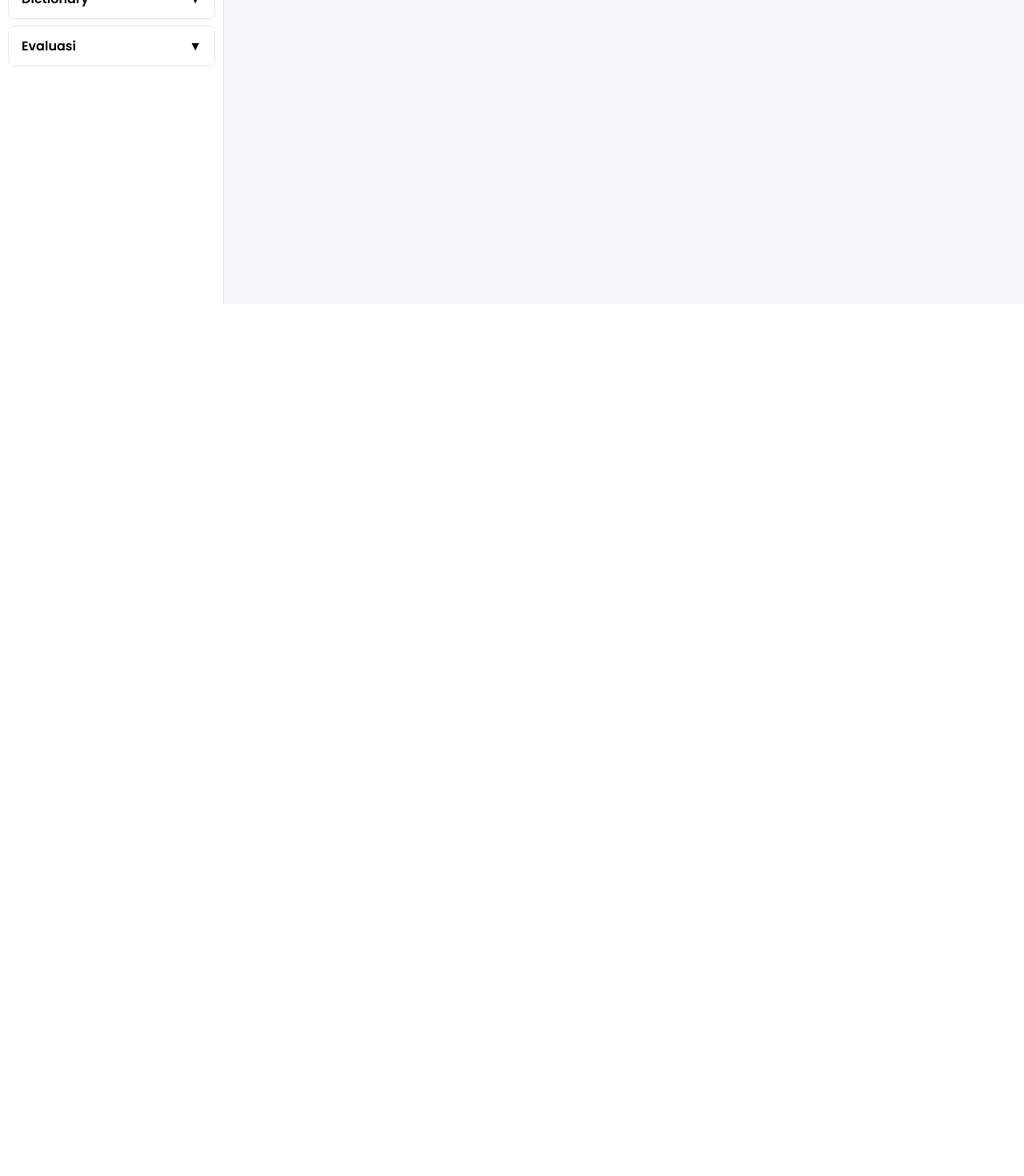
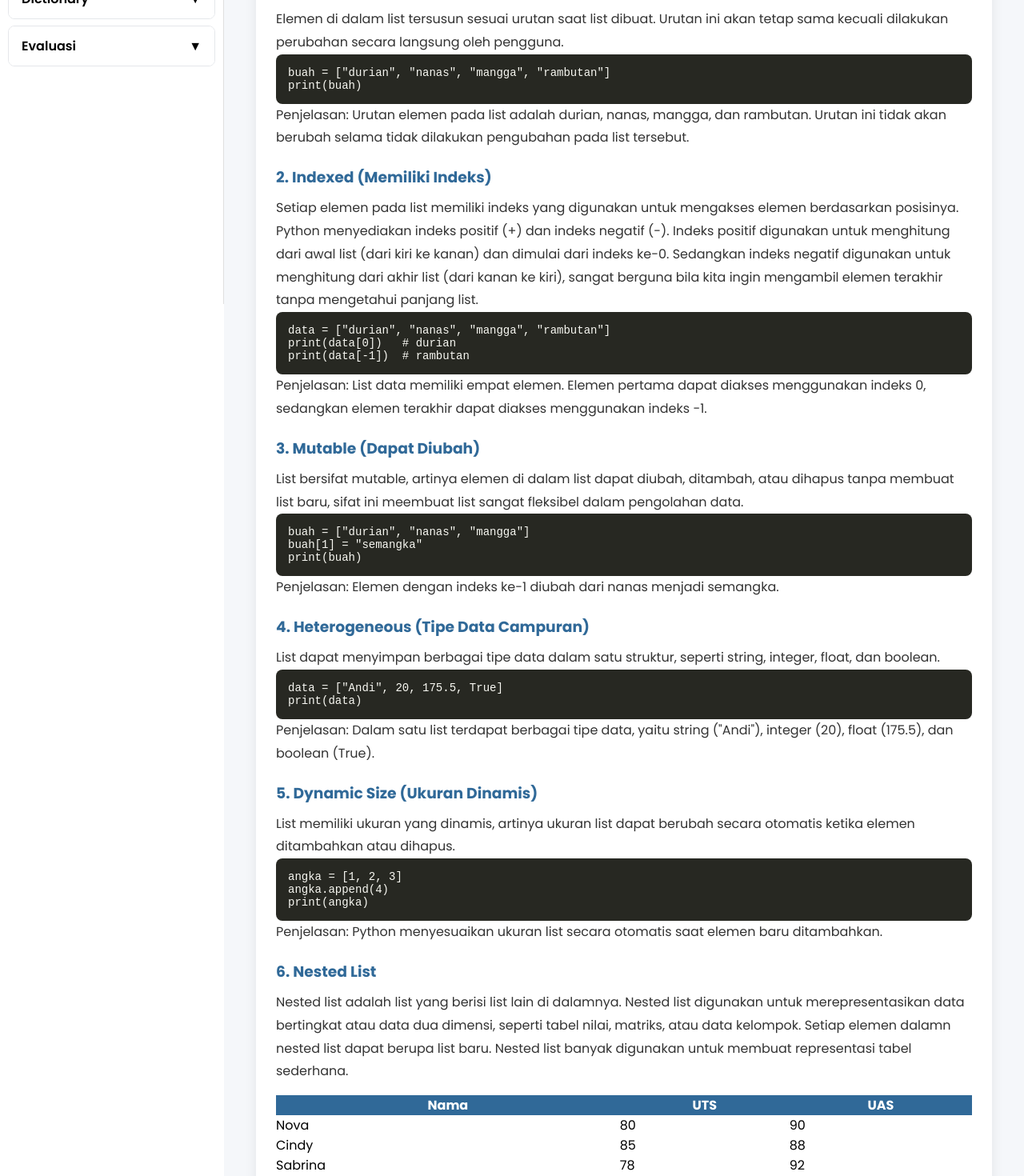
Before and after one commit to Halooci/Lidict, a React (Vite) app: page /List/Rangkuman in a window 1280 px wide. Shown: the part 420-1890 px from the top of the page at 80% size. Before the commit the page ends 800 px from the top, so only its background shows below. Built offline with nearby package versions, Linux system fonts and the light colour scheme.

Commit message:
update rangkuman list

```diff
--- a/src/pages/materi/List/Rangkuman.jsx
+++ b/src/pages/materi/List/Rangkuman.jsx
@@ -18,6 +18,188 @@ export default function Rangkuman() {
           <h1 style={styles.headerTitle}>RANGKUMAN MATERI LIST</h1>
         </div>
 
+        {/* MATERI */}
+            <section style={styles.section}>
+              <div style={styles.card}>
+
+                <p style={styles.text}>
+                  List adalah salah satu struktur data linier di Python yang
+                  digunakan untuk menyimpan sekumpulan elemen dalam satu variabel.
+                  Dikatakan linier karena elemen-elemen di dalamnya disusun secara
+                  berurutan dan dapat diakses menggunakan indeks. Python mengimplementasikan
+                  list sebagai array dinamis. Dalam Python, list ditulis menggunakan tanda
+                  kurung siku [ ], dan setiap elemen dipisahkan dengan tanda koma. List memiliki
+                  beberapa karakteristik sebagai berikut.
+                </p>
+
+
+
+                {/* 1. ORDERED */}
+                <h3 style={styles.subTitle}>1. Ordered (Terurut)</h3>
+                <p style={styles.text}>
+                  Elemen di dalam list tersusun sesuai urutan saat list dibuat.
+                  Urutan ini akan tetap sama kecuali dilakukan perubahan secara
+                  langsung oleh pengguna.
+                </p>
+
+                <pre style={styles.code}>
+{`buah = ["durian", "nanas", "mangga", "rambutan"]
+print(buah)`}
+                </pre>
+
+                <p style={styles.text}>
+                  Penjelasan: Urutan elemen pada list adalah durian, nanas,
+                  mangga, dan rambutan. Urutan ini tidak akan berubah selama
+                  tidak dilakukan pengubahan pada list tersebut.
+                </p>
+
+                {/* 2. INDEXED */}
+                <h3 style={styles.subTitle}>2. Indexed (Memiliki Indeks)</h3>
+                <p style={styles.text}>
+                  Setiap elemen pada list memiliki indeks yang digunakan untuk
+                  mengakses elemen berdasarkan posisinya. Python menyediakan
+                  indeks positif (+) dan indeks negatif (-). Indeks positif
+                  digunakan untuk menghitung dari awal list (dari kiri ke kanan)
+                  dan dimulai dari indeks ke-0. Sedangkan indeks negatif digunakan
+                  untuk menghitung dari akhir list (dari kanan ke kiri), sangat berguna
+                  bila kita ingin mengambil elemen terakhir tanpa mengetahui panjang list.
+                </p>
+
+                <pre style={styles.code}>
+{`data = ["durian", "nanas", "mangga", "rambutan"]
+print(data[0])   # durian
+print(data[-1])  # rambutan`}
+                </pre>
+
+                <p style={styles.text}>
+                  Penjelasan: List data memiliki empat elemen. Elemen pertama
+                  dapat diakses menggunakan indeks 0, sedangkan elemen terakhir
+                  dapat diakses menggunakan indeks -1.
+                </p>
+
+                {/* 3. MUTABLE */}
+                <h3 style={styles.subTitle}>3. Mutable (Dapat Diubah)</h3>
+                <p style={styles.text}>
+                  List bersifat mutable, artinya elemen di dalam list dapat
+                  diubah, ditambah, atau dihapus tanpa membuat list baru,
+                  sifat ini meembuat list sangat fleksibel dalam pengolahan data.
+                </p>
+
+                <pre style={styles.code}>
+{`buah = ["durian", "nanas", "mangga"]
+buah[1] = "semangka"
+print(buah)`}
+                </pre>
+
+                <p style={styles.text}>
+                  Penjelasan: Elemen dengan indeks ke-1 diubah dari nanas
+                  menjadi semangka.
+                </p>
+
+                {/* 4. HETEROGENEOUS */}
+                <h3 style={styles.subTitle}>
+                  4. Heterogeneous (Tipe Data Campuran)
+                </h3>
+
+                <p style={styles.text}>
+                  List dapat menyimpan berbagai tipe data dalam satu struktur,
+                  seperti string, integer, float, dan boolean.
+                </p>
+
+                <pre style={styles.code}>
+{`data = ["Andi", 20, 175.5, True]
+print(data)`}
+                </pre>
+
+                <p style={styles.text}>
+                  Penjelasan: Dalam satu list terdapat berbagai tipe data,
+                  yaitu string ("Andi"), integer (20), float (175.5),
+                  dan boolean (True).
+                </p>
+
+                {/* 5. DYNAMIC SIZE */}
+                <h3 style={styles.subTitle}>
+                  5. Dynamic Size (Ukuran Dinamis)
+                </h3>
+
+                <p style={styles.text}>
+                  List memiliki ukuran yang dinamis, artinya ukuran list dapat
+                  berubah secara otomatis ketika elemen ditambahkan atau
+                  dihapus.
+                </p>
+
+                <pre style={styles.code}>
+{`angka = [1, 2, 3]
+angka.append(4)
+print(angka)`}
+                </pre>
+
+                <p style={styles.text}>
+                  Penjelasan: Python menyesuaikan ukuran list secara otomatis
+                  saat elemen baru ditambahkan.
+                </p>
+
+                {/* 6. NESTED LIST */}
+                <h3 style={styles.subTitle}>6. Nested List</h3>
+
+                <p style={styles.text}>
+                  Nested list adalah list yang berisi list lain di dalamnya.
+                  Nested list digunakan untuk merepresentasikan data bertingkat
+                  atau data dua dimensi, seperti tabel nilai, matriks, atau data kelompok.
+                  Setiap elemen dalamn nested list dapat berupa list baru. Nested list
+                  banyak digunakan untuk membuat representasi tabel sederhana.
+                </p>
+
+                <table
+                  style={{
+                    width: "100%",
+                    borderCollapse: "collapse",
+                    marginTop: "15px",
+                    marginBottom: "20px",
+                  }}
+                >
+                  <thead>
+                    <tr style={{ backgroundColor: "#306998", color: "white" }}>
+                      <th style={styles.td}>Nama</th>
+                      <th style={styles.td}>UTS</th>
+                      <th style={styles.td}>UAS</th>
+                    </tr>
+                  </thead>
+                  <tbody>
+                    <tr>
+                      <td style={styles.td}>Nova</td>
+                      <td style={styles.td}>80</td>
+                      <td style={styles.td}>90</td>
+                    </tr>
+                    <tr>
+                      <td style={styles.td}>Cindy</td>
+                      <td style={styles.td}>85</td>
+                      <td style={styles.td}>88</td>
+                    </tr>
+                    <tr>
+                      <td style={styles.td}>Sabrina</td>
+                      <td style={styles.td}>78</td>
+                      <td style={styles.td}>92</td>
+                    </tr>
+                  </tbody>
+                </table>
+
+                <pre style={styles.code}>
+{`nilai = [
+  ["Nova", 80, 90],
+  ["Cindy", 85, 88],
+  ["Sabrina", 78, 92]
+]`}
+                </pre>
+
+                <p style={styles.text}>
+                  Penjelasan: Setiap baris tabel direpresentasikan sebagai satu
+                  list, dan seluruh data disimpan dalam satu list utama.
+                </p>
+
+              </div>
+
+            </section>
 
       </div>
       </div>
```
